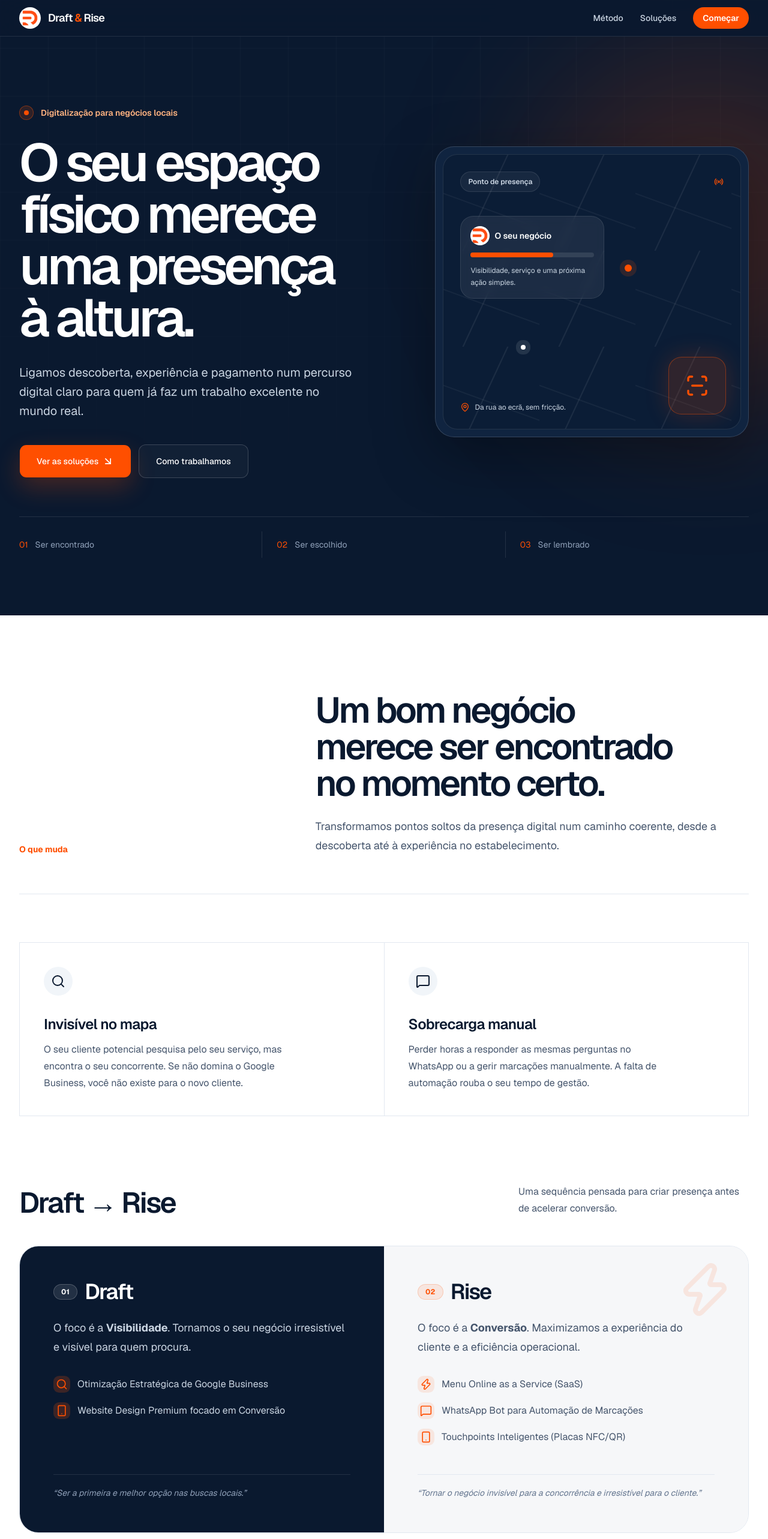
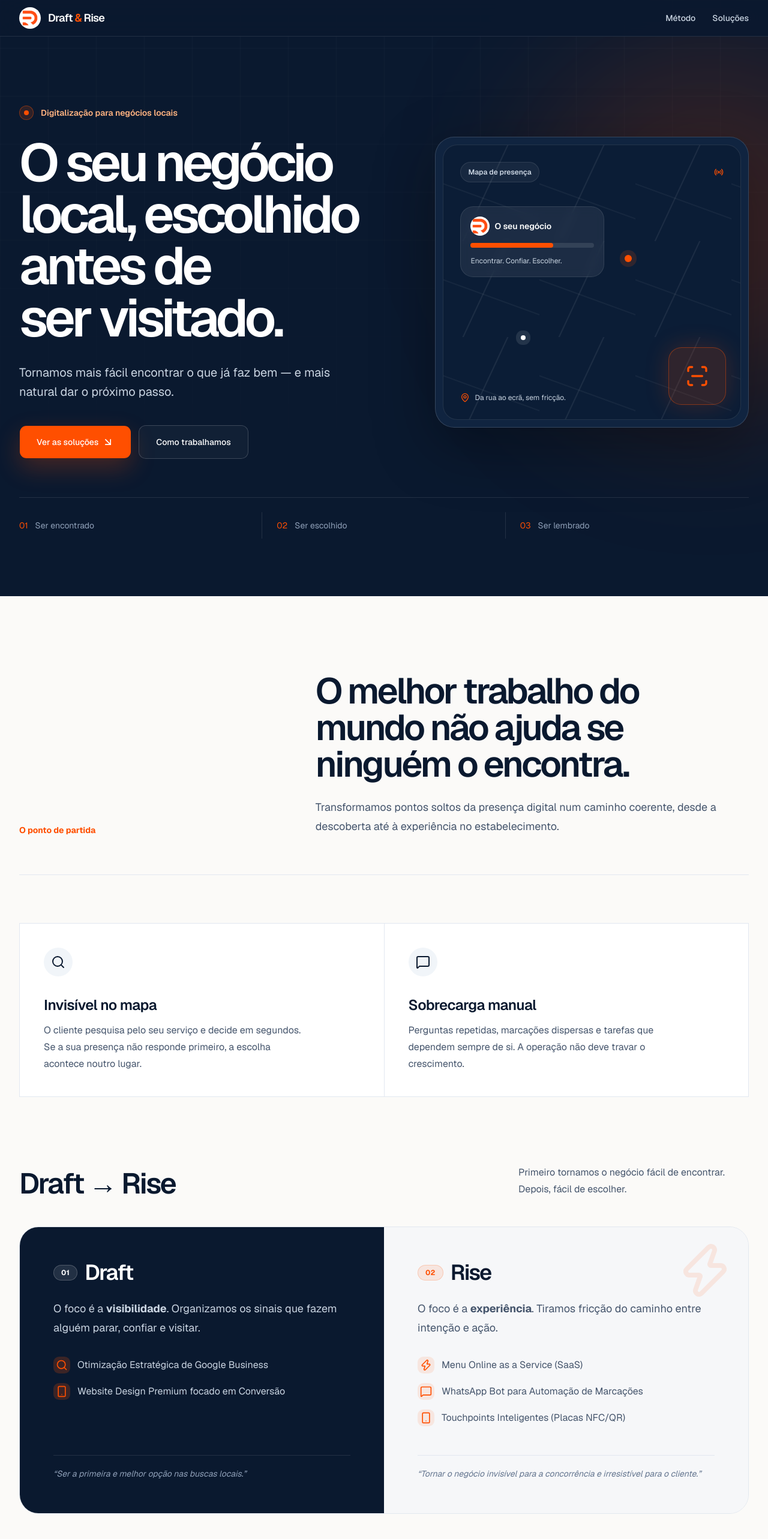
Before and after one commit to goncalvesaydan-hue/draft-rise-site, a Next.js app: page / in a window 1280 px wide. Shown: the top 2566 px of the page at 60% size. Built offline with nearby package versions, Linux system fonts and the light colour scheme.

Commit message:
feat: redesign landing page visual system

```diff
--- a/src/app/globals.css
+++ b/src/app/globals.css
@@ -56,7 +56,7 @@
 }
 
 :root {
-  --background: #FFFFFF;
+  --background: #FBFAF8;
   --foreground: #0A192F;
   --card: #FFFFFF;
   --card-foreground: #0A192F;
@@ -66,13 +66,13 @@
   --primary-foreground: #FFFFFF;
   --secondary: #0A192F;
   --secondary-foreground: #FFFFFF;
-  --muted: #F3F4F6;
+  --muted: #F3F1ED;
   --muted-foreground: #6B7280;
   --accent: #FFB380;
   --accent-foreground: #0A192F;
   --destructive: #EF4444;
-  --border: #E5E7EB;
-  --input: #E5E7EB;
+  --border: #E7E3DC;
+  --input: #E7E3DC;
   --ring: #FF4F00;
   --radius: 0.75rem;
 }
--- a/src/app/layout.tsx
+++ b/src/app/layout.tsx
@@ -13,14 +13,21 @@
 });
 
 export const metadata: Metadata = {
-  title: "Draft & Rise | Digitalização de Negócios Locais",
-  description: "Tornamos o seu negócio local invisível para a concorrência e irresistível para o cliente. Estratégias de visibilidade e conversão digital.",
+  title: "Draft & Rise — O seu negócio local, escolhido antes de ser visitado",
+  description: "Estratégia digital para negócios locais que querem ser encontrados, escolhidos e lembrados.",
+  openGraph: {
+    title: "Draft & Rise — Presença digital para negócios locais",
+    description: "Da rua ao ecrã, uma experiência digital pensada para o próximo passo.",
+    type: "website",
+    locale: "pt_PT",
+    siteName: "Draft & Rise",
+  },
 };
 
 export default function RootLayout({ children }: { children: React.ReactNode }) {
   return (
     <html
-      lang="pt"
+      lang="pt-PT"
       className={`${geistSans.variable} ${geistMono.variable} h-full antialiased`}
     >
       <body className="min-h-full flex flex-col">{children}</body>
--- a/src/components/Footer.tsx
+++ b/src/components/Footer.tsx
@@ -9,13 +9,13 @@
       <div className="mx-auto max-w-7xl">
         {/* Brand statement */}
         <div className="relative mb-24 overflow-hidden border-y border-white/10 py-12 md:py-20">
-          <div className="absolute -bottom-10 -right-10 w-40 h-40 bg-primary/20 blur-3xl rounded-full group-hover:bg-primary/40 transition-colors duration-500" />
+          <div aria-hidden="true" className="absolute -bottom-10 -right-10 w-40 h-40 bg-primary/20 blur-3xl rounded-full" />
 
           <h2 className="max-w-4xl font-heading text-4xl font-semibold leading-[1.02] tracking-[-0.055em] md:text-6xl">
             O digital feito para elevar o que já funciona no seu negócio.
           </h2>
           <p className="mt-7 max-w-2xl text-lg leading-8 text-slate-400">
-            Estratégia, tecnologia e experiência para tornar o seu negócio mais visível, eficiente e memorável.
+            Estratégia, tecnologia e experiência para tornar o seu negócio mais fácil de encontrar e escolher.
           </p>
         </div>
 
@@ -31,7 +31,7 @@
               </span>
             </div>
             <p className="text-gray-400 text-sm leading-relaxed">
-              Especialistas em digitalização de negócios locais. Transformamos visibilidade em conversão através de ecossistemas digitais de alta performance.
+              Estratégia digital para negócios locais que querem crescer sem perder a clareza do que os torna especiais.
             </p>
           </div>
 
@@ -47,7 +47,7 @@
           <div className="flex flex-col gap-4">
             <h3 className="mb-2 font-bold text-white">Draft & Rise</h3>
             <p className="text-gray-400 text-sm leading-relaxed">
-              Soluções digitais para negócios locais que querem crescer com clareza e consistência.
+              Presença digital com intenção: menos ruído, mais próximos passos.
             </p>
           </div>
         </div>
@@ -57,7 +57,7 @@
             © {new Date().getFullYear()} Draft & Rise. Todos os direitos reservados.
           </div>
           <div className="flex gap-6">
-            <span>Conteúdo institucional</span>
+            <span>Estratégia · Experiência · Presença</span>
           </div>
         </div>
       </div>
--- a/src/components/Hero.tsx
+++ b/src/components/Hero.tsx
@@ -13,10 +13,10 @@
         <div className="max-w-3xl">
           <p className="mb-7 flex items-center gap-3 text-sm font-semibold text-accent"><span className="grid size-6 place-items-center rounded-full border border-primary/40 bg-primary/15"><span className="size-2 rounded-full bg-primary" /></span> Digitalização para negócios locais</p>
           <h1 className="font-heading text-balance text-5xl font-semibold leading-[0.98] tracking-[-0.065em] text-white sm:text-6xl md:text-7xl lg:text-[5.5rem]">
-            O seu espaço físico merece uma presença à altura.
+            O seu negócio local, escolhido antes de ser visitado.
           </h1>
           <p className="mt-8 max-w-xl text-pretty text-lg leading-8 text-slate-300 md:text-xl">
-            Ligamos descoberta, experiência e pagamento num percurso digital claro para quem já faz um trabalho excelente no mundo real.
+            Tornamos mais fácil encontrar o que já faz bem — e mais natural dar o próximo passo.
           </p>
           <div className="mt-10 flex flex-col gap-3 sm:flex-row">
           <Link href="#tangibilidade" className={buttonVariants({ size: 'lg', className: 'h-14 rounded-full bg-primary px-7 text-base font-bold text-white shadow-[0_16px_40px_rgba(255,79,0,0.24)] transition-transform hover:scale-[1.02] hover:bg-primary/90 focus-visible:ring-primary' })}>
@@ -31,11 +31,11 @@
         <div role="img" aria-label="Painel que representa a ligação entre presença local e experiência digital" className="relative mx-auto w-full max-w-xl rounded-[2rem] border border-white/15 bg-[#102440] p-3 shadow-[0_30px_100px_rgba(0,0,0,0.35)]">
           <div className="relative aspect-[1.08] overflow-hidden rounded-[1.5rem] border border-white/10 bg-[#0b1d36] p-5 sm:p-7">
             <div aria-hidden="true" className="absolute inset-0 opacity-40 map-grid" />
-            <div className="relative flex items-center justify-between text-xs font-semibold text-slate-300"><span className="rounded-full border border-white/10 bg-white/5 px-3 py-2">Ponto de presença</span><Radio className="size-4 text-primary" /></div>
+            <div className="relative flex items-center justify-between text-xs font-semibold text-slate-300"><span className="rounded-full border border-white/10 bg-white/5 px-3 py-2">Mapa de presença</span><Radio className="size-4 text-primary" /></div>
             <div className="relative mt-10 max-w-[15rem] rounded-2xl border border-white/10 bg-white/[0.07] p-4 backdrop-blur">
               <div className="flex items-center gap-2 text-sm font-semibold"><span className="grid size-8 place-items-center overflow-hidden rounded-full bg-white p-0.5"><Image src="/brand/draft-rise-mark.png" alt="" width={600} height={600} className="size-full object-contain" /></span> O seu negócio</div>
               <div className="mt-3 h-2 rounded-full bg-white/10"><div className="h-full w-2/3 rounded-full bg-primary" /></div>
-              <p className="mt-3 text-xs leading-5 text-slate-300">Visibilidade, serviço e uma próxima ação simples.</p>
+              <p className="mt-3 text-xs leading-5 text-slate-300">Encontrar. Confiar. Escolher.</p>
             </div>
             <div className="absolute bottom-6 right-6 grid size-24 place-items-center rounded-2xl border border-primary/40 bg-primary/15 text-primary shadow-[0_0_40px_rgba(255,79,0,0.2)]"><ScanLine className="size-10" /></div>
             <span className="absolute left-[61%] top-[40%] size-3 rounded-full bg-primary ring-8 ring-primary/15" />
--- a/src/components/Methodology.tsx
+++ b/src/components/Methodology.tsx
@@ -8,10 +8,10 @@
 
         {/* Section 1: The Pain (Connection) */}
         <div className="mb-20 grid gap-8 border-b border-slate-200 pb-16 lg:grid-cols-[.78fr_1.22fr] lg:items-end">
-          <p className="text-sm font-bold text-primary">O que muda</p>
+          <p className="text-sm font-bold text-primary">O ponto de partida</p>
           <div>
           <h2 className="font-heading text-balance text-4xl font-semibold leading-[1.02] tracking-[-0.055em] text-secondary md:text-6xl">
-            Um bom negócio merece ser encontrado no momento certo.
+            O melhor trabalho do mundo não ajuda se ninguém o encontra.
           </h2>
           <p className="mt-6 max-w-2xl text-lg leading-8 text-slate-600">
             Transformamos pontos soltos da presença digital num caminho coerente, desde a descoberta até à experiência no estabelecimento.
@@ -26,7 +26,7 @@
             </div>
             <h3 className="text-2xl font-semibold tracking-tight text-secondary">Invisível no mapa</h3>
             <p className="mt-3 max-w-md leading-7 text-slate-600">
-              O seu cliente potencial pesquisa pelo seu serviço, mas encontra o seu concorrente. Se não domina o Google Business, você não existe para o novo cliente.
+              O cliente pesquisa pelo seu serviço e decide em segundos. Se a sua presença não responde primeiro, a escolha acontece noutro lugar.
             </p>
           </div>
 
@@ -36,7 +36,7 @@
             </div>
             <h3 className="text-2xl font-semibold tracking-tight text-secondary">Sobrecarga manual</h3>
             <p className="mt-3 max-w-md leading-7 text-slate-600">
-              Perder horas a responder as mesmas perguntas no WhatsApp ou a gerir marcações manualmente. A falta de automação rouba o seu tempo de gestão.
+              Perguntas repetidas, marcações dispersas e tarefas que dependem sempre de si. A operação não deve travar o crescimento.
             </p>
           </div>
         </div>
@@ -47,7 +47,7 @@
             <h2 className="font-heading text-4xl font-semibold tracking-[-0.05em] text-secondary md:text-5xl">
               Draft → Rise
             </h2>
-            <p className="max-w-sm text-base leading-7 text-slate-600">Uma sequência pensada para criar presença antes de acelerar conversão.</p>
+            <p className="max-w-sm text-base leading-7 text-slate-600">Primeiro tornamos o negócio fácil de encontrar. Depois, fácil de escolher.</p>
           </div>
 
           <div className="grid overflow-hidden rounded-[2rem] border border-slate-200 lg:grid-cols-2">
@@ -60,7 +60,7 @@
                   <h3 className="font-heading text-4xl font-semibold tracking-[-0.05em]">Draft</h3>
                 </div>
                 <p className="mb-8 text-lg leading-8 text-slate-300">
-                  O foco é a <strong>Visibilidade</strong>. Tornamos o seu negócio irresistível e visível para quem procura.
+                  O foco é a <strong>visibilidade</strong>. Organizamos os sinais que fazem alguém parar, confiar e visitar.
                 </p>
                 <ul className="space-y-4">
                   {[
@@ -90,7 +90,7 @@
                   <h3 className="font-heading text-4xl font-semibold tracking-[-0.05em] text-secondary">Rise</h3>
                 </div>
                 <p className="mb-8 text-lg leading-8 text-slate-600">
-                  O foco é a <strong>Conversão</strong>. Maximizamos a experiência do cliente e a eficiência operacional.
+                  O foco é a <strong>experiência</strong>. Tiramos fricção do caminho entre intenção e ação.
                 </p>
                 <ul className="space-y-4">
                   {[
--- a/src/components/Navbar.tsx
+++ b/src/components/Navbar.tsx
@@ -14,7 +14,6 @@
         <div className="flex items-center gap-4 text-sm font-medium text-slate-300 md:gap-7">
           <a className="transition-colors hover:text-white focus-visible:outline-none focus-visible:text-white" href="#metodologia">Método</a>
           <a className="transition-colors hover:text-white focus-visible:outline-none focus-visible:text-white" href="#solucoes">Soluções</a>
-          <a className="hidden rounded-full bg-primary px-4 py-2 font-semibold text-white transition-colors hover:bg-primary/90 sm:inline-flex" href="#tangibilidade">Começar</a>
         </div>
       </div>
     </nav>
--- a/src/components/Tangibility.tsx
+++ b/src/components/Tangibility.tsx
@@ -6,19 +6,19 @@
   const touchpoints = [
     {
       title: "Placas de Avaliação",
-      description: "Transforme cada cliente satisfeito em uma estrela no Google instantaneamente. Aumente a sua prova social com um toque.",
+      description: "Peça uma avaliação no momento certo e transforme satisfação em prova social — sem interromper a experiência.",
       icon: <Star className="w-6 h-6 text-primary" />,
       tag: "Prova Social",
     },
     {
       title: "Menu Online as a Service",
-      description: "Elimine custos de impressão e erros de pedido. Atualizações em tempo real para a melhor experiência do cliente.",
+      description: "Informação sempre atualizada, acessível no telemóvel e pronta a responder às dúvidas antes do pedido.",
       icon: <Smartphone className="w-6 h-6 text-primary" />,
       tag: "Eficiência",
     },
     {
       title: "Pagamentos Facilitados",
-      description: "Reduza a fricção no checkout. O cliente acessa, pede e paga via NFC sem esperas desnecessárias.",
+      description: "Menos espera, menos passos perdidos e uma passagem mais natural entre escolher e pagar.",
       icon: <CreditCard className="w-6 h-6 text-primary" />,
       tag: "Conversão",
     },
@@ -28,20 +28,20 @@
     <section id="solucoes" className="bg-[#f6f7f9] px-5 py-24 md:px-8 md:py-32">
       <div id="tangibilidade" className="mx-auto max-w-7xl">
         <div className="mb-16 grid gap-7 lg:grid-cols-[.8fr_1.2fr] lg:items-end">
-          <p className="text-sm font-bold text-primary">Na prática</p>
+          <p className="text-sm font-bold text-primary">Na experiência</p>
           <div>
           <h2 className="font-heading text-balance text-4xl font-semibold leading-[1.02] tracking-[-0.055em] text-secondary md:text-6xl">
-            A ponte entre o balcão e o telemóvel.
+            Pequenos pontos de contacto. Uma experiência muito mais clara.
           </h2>
           <p className="mt-6 max-w-2xl text-lg leading-8 text-slate-600">
-            Tecnologia visível no momento certo, desenhada para reduzir hesitação e tornar o próximo passo óbvio.
+            Tecnologia discreta no momento certo, desenhada para reduzir hesitação e tornar o próximo passo óbvio.
           </p>
           </div>
         </div>
 
         <div className="grid gap-5 md:grid-cols-3">
           {touchpoints.map((item, i) => (
-            <article key={i} className="group min-h-[23rem] border border-slate-200 bg-white p-7 transition-colors hover:border-primary/40 md:p-8">
+            <article key={i} className="group min-h-[23rem] border border-slate-200 bg-white p-7 transition-[transform,border-color,box-shadow] duration-300 hover:-translate-y-1 hover:border-primary/50 hover:shadow-[0_18px_45px_rgba(10,25,47,0.08)] md:p-8">
               <div className="flex items-start justify-between">
                 <span className="grid size-12 place-items-center rounded-full bg-primary/10">{item.icon}</span>
                 <span className="text-xs font-bold text-slate-500">0{i + 1}</span>
@@ -64,12 +64,12 @@
           <div className="grid lg:grid-cols-2 gap-16 items-center relative z-10">
             <div>
               <h2 className="font-heading text-4xl font-semibold leading-[1.02] tracking-[-0.055em] md:text-6xl">
-                Presença que faz o trabalho avançar.
+                Uma presença que não fica parada.
               </h2>
               <p className="mb-8 mt-8 text-lg leading-8 text-slate-300">
-                Na Draft & Rise, acreditamos que estar online não é suficiente. O que importa é a <strong>Performance</strong>.
+                Estar online é o ponto de partida. O que importa é o que acontece a seguir.
                 <br /><br />
-                Não construímos apenas sites; criamos máquinas de conversão. A nossa missão é eliminar cada ponto de fricção entre o seu cliente e o seu lucro, utilizando a tecnologia mais moderna de NFC, automação e design estratégico.
+                Desenhamos os momentos entre a pesquisa, a visita e a decisão — com design, automação e tecnologia que trabalham em conjunto.
               </p>
               <div className="flex items-center gap-6">
                 <div className="flex flex-col">
```
